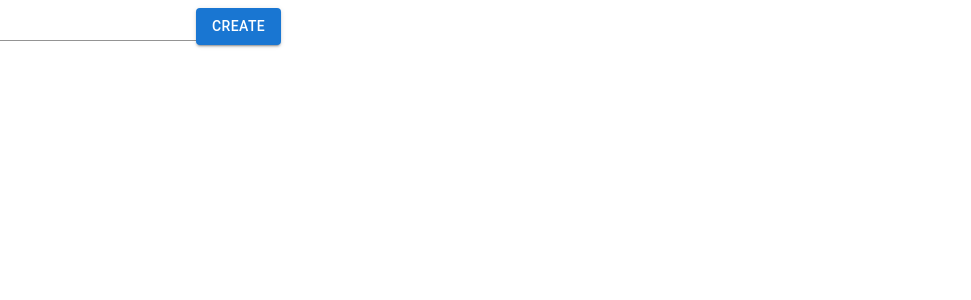
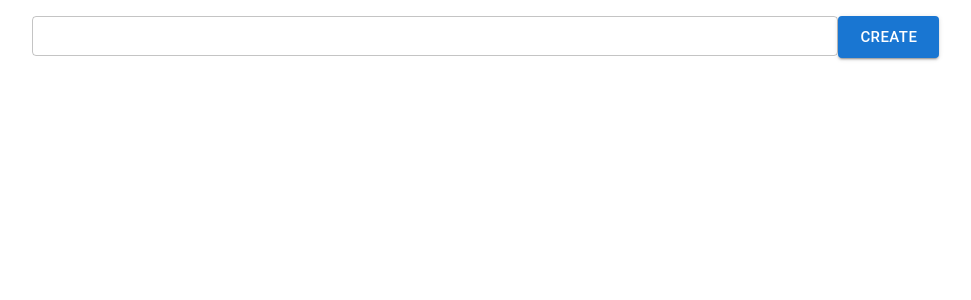
Before and after one commit to cold-world/react-todo-for-production, a React app: page / in a window 1280 px wide. Shown: the top 300 px of the page, without its empty margins (32-1003 px from the left). Built offline with nearby package versions, Linux system fonts and the light colour scheme.

Commit message:
added checkboxes and some styles

```diff
--- a/src/App.tsx
+++ b/src/App.tsx
@@ -1,9 +1,11 @@
+import { Container, CssBaseline } from '@mui/material';
 import { Tasks } from './tasks';
 
 export const App = () => {
     return (
-        <div>
+        <Container maxWidth="lg" sx={{ marginTop: '16px' }}>
+            <CssBaseline />
             <Tasks />
-        </div>
+        </Container>
     );
 };
--- a/src/index.tsx
+++ b/src/index.tsx
@@ -1,11 +1,9 @@
 import { StrictMode } from 'react';
-import ReactDOM from 'react-dom';
+import { createRoot } from 'react-dom/client';
 
 import { App } from './App';
 
-// eslint-disable-next-line @typescript-eslint/ban-ts-comment
-// @ts-ignore
-const root = ReactDOM.createRoot(document.getElementById('root') as Element);
+const root = createRoot(document.getElementById('root') as Element);
 
 root.render(
     <StrictMode>
--- a/src/tasks/components/CreateTask.tsx
+++ b/src/tasks/components/CreateTask.tsx
@@ -1,4 +1,4 @@
-import { Button, Input } from '@mui/material';
+import { Button, TextField } from '@mui/material';
 import { useState, ChangeEvent, FunctionComponent, FormEvent } from 'react';
 
 type CreateTaskProps = {
@@ -10,15 +10,33 @@ export const CreateTask: FunctionComponent<CreateTaskProps> = ({ onSubmit }) =>
 
     return (
         <form onSubmit={(e: FormEvent<HTMLFormElement>) => e.preventDefault()}>
-            <Input
+            <TextField
+                size="small"
                 value={taskTitle}
                 onChange={(e: ChangeEvent<HTMLTextAreaElement | HTMLInputElement>) => {
                     e.preventDefault();
                     setTaskTitle(e.target.value);
                 }}
+                sx={{
+                    width: {
+                        xs: '100%',
+                        sm: '70%',
+                    },
+                }}
             />
             <Button
                 variant="contained"
+                size="large"
+                sx={{
+                    width: {
+                        xs: '100%',
+                        sm: 'unset',
+                    },
+                    marginTop: {
+                        xs: '12px',
+                        sm: 'unset',
+                    },
+                }}
                 onClick={async () => {
                     if (taskTitle !== '') {
                         try {
--- a/src/tasks/components/TaskList.tsx
+++ b/src/tasks/components/TaskList.tsx
@@ -1,5 +1,6 @@
 import { FunctionComponent } from 'react';
 import { Task } from '../models';
+import { Checkbox, FormControlLabel, List, ListItem } from '@mui/material';
 
 type TaskListProps = {
     tasks: Task[];
@@ -7,10 +8,12 @@ type TaskListProps = {
 
 export const TaskList: FunctionComponent<TaskListProps> = ({ tasks }) => {
     return (
-        <ul>
+        <List>
             {tasks.map((task: Task) => (
-                <li key={task.getID()}>{task.getTitle()}</li>
+                <ListItem key={task.getID()}>
+                    <FormControlLabel control={<Checkbox />} label={task.getTitle()} labelPlacement="end" />
+                </ListItem>
             ))}
-        </ul>
+        </List>
     );
 };
```
Also changed, not shown: 1 other file (tests, documents, lock files or other folders).
